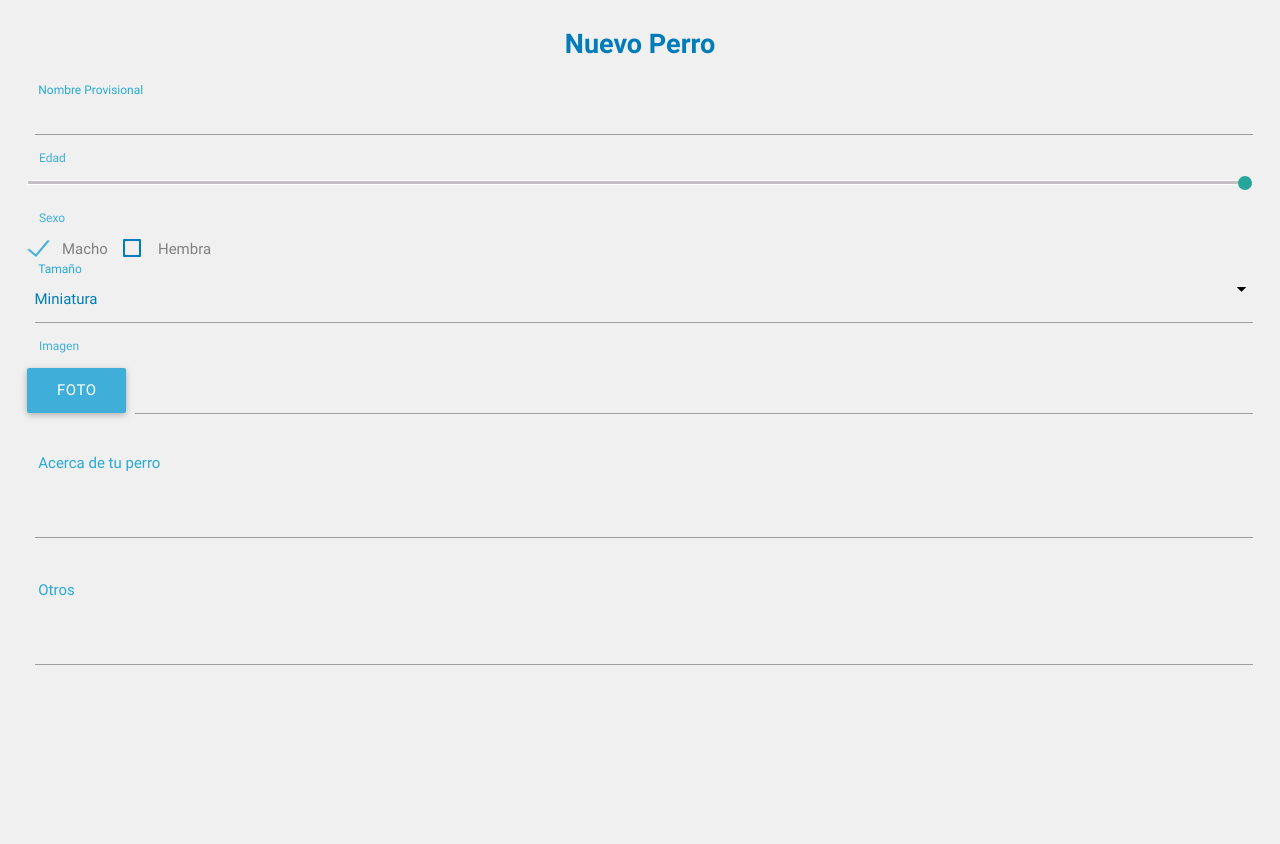
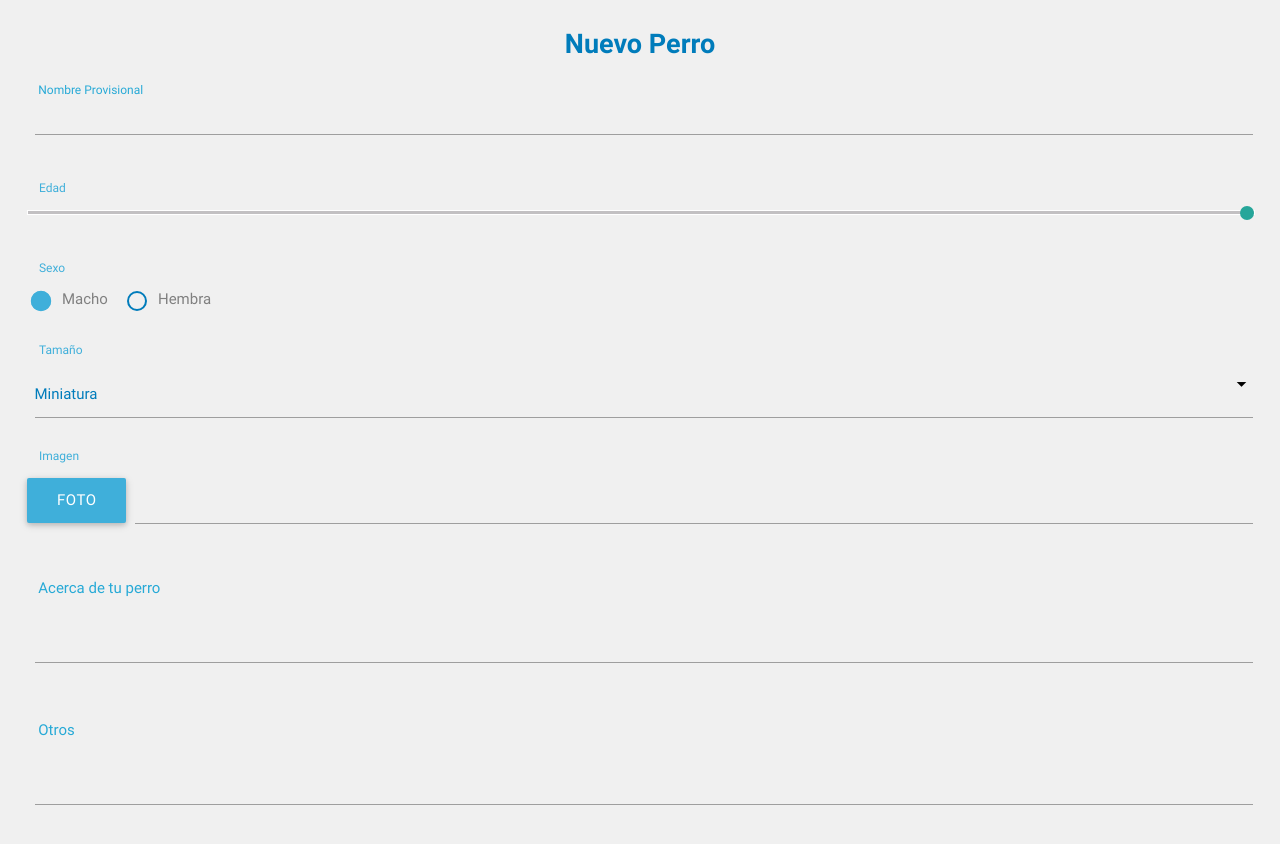
Before and after one commit to LuisToscano/Appdoptame_FRONT, a plain HTML site: page public_html/test.html in a window 1280 px wide. Before the commit the page ends 800 px from the top, so only its background shows below. Drawn offline with nearby package versions, Linux system fonts and the light colour scheme.

Commit message:
first upload SCORM Helper

```diff
--- a/public_html/css/main.css
+++ b/public_html/css/main.css
@@ -443,6 +443,10 @@ form{
     width: 90%;
 }
 
+.form_element_container{
+    margin-bottom: 2rem;
+}
+
  h2{
     font-weight: bold;
     font-size: 1.8rem;
@@ -557,3 +561,8 @@ input[type=range]+.thumb .value {
 .btn:hover {
     background-color: #3FAFDA;
 }
+
+[type="radio"]:checked+label:after {
+    border: 2px solid #3FAFDA;
+    background-color: #3FAFDA;
+}
--- a/public_html/forms/perro.json
+++ b/public_html/forms/perro.json
@@ -24,10 +24,10 @@
         }
     },
     "sexo": {
-        "type": "checkbox",
+        "type": "radio",
         "direction": "horizontal",
         "label": "Sexo",
-        "boxes": {
+        "radios": {
             "0": {
                 "tag": "Macho",
                 "attr":{"id":"sexo_m"},
--- a/public_html/js/materializeFormBuilder.js
+++ b/public_html/js/materializeFormBuilder.js
@@ -5,20 +5,18 @@
  */
 function createForm(jsonURL, container) {
 
-    var selects = [];
-
     $.ajax({
         url: jsonURL,
         dataType: 'json',
-        async: false,
+        async: true,
         success: function (data) {
             var config = data.form_config;
             var formObj = jQuery('<form/>', {});
             newSpecialAttributes(formObj, data.form_config, false);
 
-            if (!isEmpty(data.form_config.label))
+            if (!isEmpty(config.label))
             {
-                var formLabelTag = '<h2>' + data.form_config.label + '</h2>';
+                var formLabelTag = '<h2>' + config.label + '</h2>';
                 container.append(formLabelTag);
             }
 
@@ -53,7 +51,10 @@ function createForm(jsonURL, container) {
                         case "select":
                         {
                             var select = selectBoxSettings(key, val, formObj);
-                            selects.push(select);
+                            $.event.trigger({
+                                type: "selectCreated",
+                                select: select
+                            });
                             break;
                         }
 
@@ -97,17 +98,13 @@ function createForm(jsonURL, container) {
             });
         }
     });
-
-    $.event.trigger({
-        type: "formCreated",
-        selects: selects
-    });
 }
 
 /*******************************************************************************************/
 
 function textBoxSettings(key, val, form) {
 
+    var elementContainer = jQuery('<div/>', {"class": "form_element_container"});
     var containerObj = jQuery('<div/>', {"class": "input-field"});
 
     var inputObj = jQuery('<input/>', {"type": val.type, "name": key});
@@ -127,14 +124,24 @@ function textBoxSettings(key, val, form) {
 
     containerObj.append(inputObj);
     containerObj.append(labelObj);
-    form.append(containerObj);
+    elementContainer.append(containerObj);
+    form.append(elementContainer);
 }
 
 /*******************************************************************************************/
 
 function selectBoxSettings(key, val, form) {
+
+    var elementContainer = jQuery('<div/>', {"class": "form_element_container"});
     var containerObj = jQuery('<div/>', {"class": "input-field"});
     var inputObj = jQuery('<select/>', {"name": key});
+
+    var labelObj;
+    if (!isEmpty(val.label)) {
+        var labelObj = jQuery('<span/>', {'class': 'form_label'});
+        labelObj.html(val.label);
+        elementContainer.append(labelObj);
+    }
 
     if (!isEmpty(val.options)) {
         $.each(val.options, function (value, option) {
@@ -147,14 +154,8 @@ function selectBoxSettings(key, val, form) {
 
     containerObj.append(inputObj);
 
-    var labelObj;
-    if (!isEmpty(val.label)) {
-        labelObj = jQuery('<label/>', {});
-        labelObj.html(val.label);
-        containerObj.append(labelObj);
-    }
-
-    form.append(containerObj);
+    elementContainer.append(containerObj);
+    form.append(elementContainer);
 
     return inputObj;
 }
@@ -171,12 +172,14 @@ function checkBoxSettings(key, val, form) {
     }
 
     if (!isEmpty(val.direction) && !isEmpty(val.boxes)) {
+        var elementContainer = jQuery('<div/>', {"class": "form_element_container"});
 
-        var containerObj = jQuery('<p/>', {});
         switch (val.direction) {
 
             case "horizontal":
             {
+                var containerObj = jQuery('<p/>', {});
+
                 $.each(val.boxes, function (value, option) {
                     var inputObj = jQuery('<input/>', {"type": "checkbox", "name": key + "[]"});
                     newSpecialAttributes(inputObj, option);
@@ -186,25 +189,30 @@ function checkBoxSettings(key, val, form) {
                     containerObj.append(inputObj);
                     containerObj.append(labelObj);
                 });
+
+                elementContainer.append(containerObj);
                 break;
             }
 
             case "vertical":
             {
                 $.each(val.boxes, function (value, option) {
+                    var containerObj = jQuery('<p/>', {});
                     var inputObj = jQuery('<input/>', {"type": "checkbox", "name": key + "[]"});
                     newSpecialAttributes(inputObj, option);
 
-                    var labelObj = jQuery('<label>' + option.tag + '</label>', {});
+                    var labelObj = jQuery('<label>', {"for": option.attr.id});
+                    labelObj.html(option.tag);
                     containerObj.append(inputObj);
                     containerObj.append(labelObj);
+                    elementContainer.append(containerObj);
                 });
                 break;
             }
 
         }
 
-        form.append(containerObj);
+        form.append(elementContainer);
     }
 
 }
@@ -221,12 +229,13 @@ function radioButtonSettings(key, val, form) {
             form.append(openingLabelTag);
         }
 
-        var containerDiv = jQuery('<p/>', {});
+        var elementContainer = jQuery('<div/>', {"class": "form_element_container"});
 
         switch (val.direction) {
 
             case "horizontal":
             {
+                var containerDiv = jQuery('<p/>', {});
                 $.each(val.radios, function (value, option) {
                     if (existsAndisTrue(val.with_gap))
                     {
@@ -236,18 +245,20 @@ function radioButtonSettings(key, val, form) {
                     var checkTag = jQuery('<input/>', {'type': 'radio', 'name': key});
                     newSpecialAttributes(checkTag, option);
 
-                    var labelTag = jQuery('<label/>', {});
+                    var labelTag = jQuery('<label/>', {"for": option.attr.id});
                     labelTag.html(option.tag);
                     containerDiv.append(checkTag);
                     containerDiv.append(labelTag);
                 });
+
+                elementContainer.append(containerDiv);
                 break;
             }
 
             case "vertical":
             {
                 $.each(val.radios, function (value, option) {
-
+                    var containerDiv = jQuery('<p/>', {});
                     if (existsAndisTrue(val.with_gap))
                     {
                         option.with_gap = true;
@@ -256,17 +267,18 @@ function radioButtonSettings(key, val, form) {
                     var checkTag = jQuery('<input/>', {'type': 'radio', 'name': key});
                     newSpecialAttributes(checkTag, option);
 
-                    var labelTag = jQuery('<label/>', {});
+                    var labelTag = jQuery('<label/>', {"for": option.attr.id});
                     labelTag.html(option.tag);
                     containerDiv.append(checkTag);
                     containerDiv.append(labelTag);
+                    elementContainer.append(containerDiv);
                 });
                 break;
             }
 
         }
 
-        form.append(containerDiv);
+        form.append(elementContainer);
     }
 }
 
@@ -274,6 +286,8 @@ function radioButtonSettings(key, val, form) {
 /*******************************************************************************************/
 
 function rangeSettings(key, val, form) {
+
+    var elementContainer = jQuery('<div/>', {"class": "form_element_container"});
 
     if (!isEmpty(val.label)) {
         var openingLabelTag = jQuery('<span/>', {'class': 'form_label'});
@@ -287,13 +301,16 @@ function rangeSettings(key, val, form) {
     newSpecialAttributes(inputTag, val);
 
     containerDiv.append(inputTag);
-    form.append(containerDiv);
+    elementContainer.append(containerDiv);
+    form.append(elementContainer);
 
 }
 
 /*******************************************************************************************/
 
 function textAreaSettings(key, val, form) {
+
+    var elementContainer = jQuery('<div/>', {"class": "form_element_container"});
 
     var containerObj = jQuery('<div/>', {"class": "input-field"});
     var inputObj = jQuery('<textarea/>', {"class": "materialize-textarea", "name": key});
@@ -309,15 +326,22 @@ function textAreaSettings(key, val, form) {
         containerObj.append(labelObj);
     }
 
-    form.append(containerObj);
+    elementContainer.append(containerObj);
+    form.append(elementContainer);
 }
 
 /*******************************************************************************************/
 
 function fileSettings(key, val, form) {
 
-    var containerObj = jQuery('<div/>', {"class": "file-field input-field"});
-    var inputObj = jQuery('<input/>', {"class": "file-path validate", "type": "text"});
+    var elementContainer = jQuery('<div/>', {"class": "form_element_container"});
+
+    var containerObj = jQuery('<div/>', {});
+    containerObj.addClass("file-field");
+    containerObj.addClass("input-field");
+    var inputObj = jQuery('<input/>', {"type": "text"});
+    inputObj.addClass("file-path");
+    inputObj.addClass("validate");
 
     if (!isEmpty(val.label))
     {
@@ -341,7 +365,8 @@ function fileSettings(key, val, form) {
     buttonDivObj.append(fileObj);
     containerObj.append(inputObj);
     containerObj.append(buttonDivObj);
-    form.append(containerObj);
+    elementContainer.append(containerObj);
+    form.append(elementContainer);
 }
 
 /*************************************************************************************************/
--- a/public_html/test.html
+++ b/public_html/test.html
@@ -24,10 +24,8 @@ and open the template in the editor.
                 createForm("forms/perro.json", $("#test"));
             });
 
-            $(document).on('formCreated', function (e) {
-                $.each(e.selects, function (key, select) {
-                    select.material_select();
-                });
+            $(document).on('selectCreated', function (e) {
+                    e.select.material_select();
             });
         </script>
         <script type="text/javascript" src="js/main.js"></script>
```
Also changed, not shown: public_html/css/materialize.min.css.
